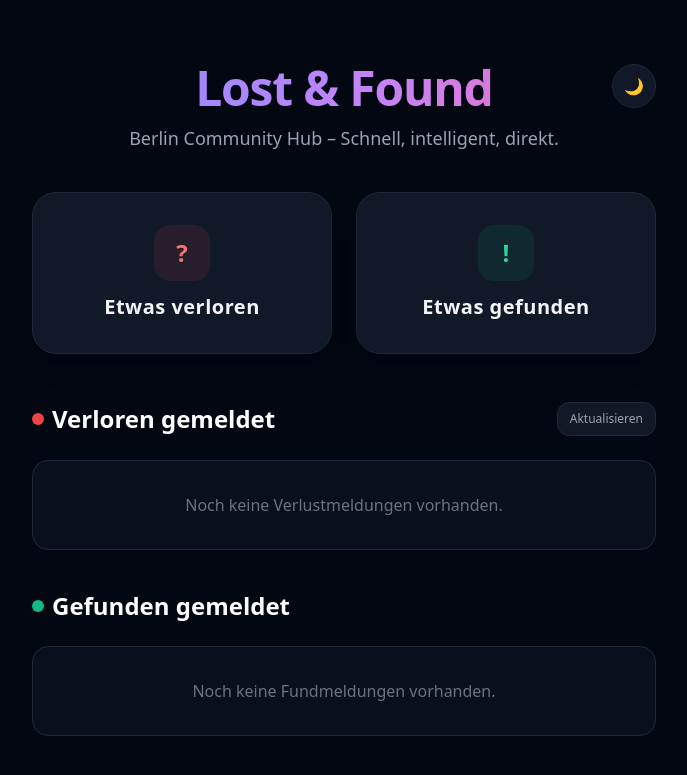
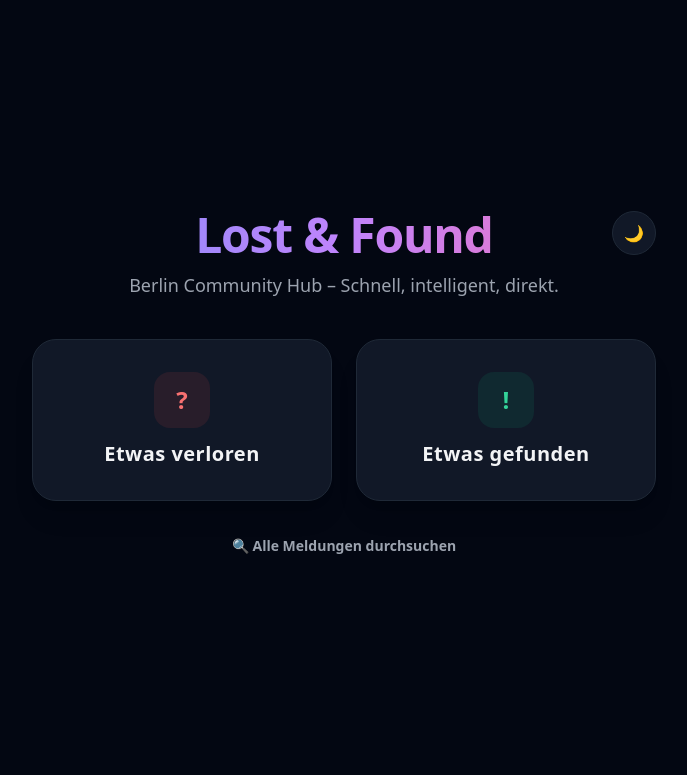
Before and after one commit to caferayguen22-commits/lost-and-found-app, a Flask app: page / in a window 1280 px wide. Shown: the top 775 px of the page, without its empty margins (296-983 px from the left). Run offline with Flask 3, Linux system fonts and the light colour scheme; data that the repository does not hold is empty; some libraries are stand-ins or nearby versions.

Commit message:
feat: move Verloren/Gefunden listings to dedicated /durchsuchen page
Startseite zeigt nur noch Titel, Buttons und Formular; die Listen leben
jetzt auf einer eigenen Seite mit eigenem Einstiegspunkt (main-search.js,
dom-search.js). Der "Gemeldete X durchsuchen"-Button verlinkt jetzt mit
type-/category-Query-Params dorthin und filtert beim Laden automatisch.

```diff
--- a/api/items_routes.py
+++ b/api/items_routes.py
@@ -78,6 +78,11 @@ def find_recommended_station(category, origin=None):
 @items_bp.route('/')
 def home():
     return render_template('index.html')
+
+
+@items_bp.route('/durchsuchen')
+def durchsuchen():
+    return render_template('durchsuchen.html')
 
 
 @items_bp.route('/api/product-catalog', methods=['GET'])
--- a/static/js/dashboard.js
+++ b/static/js/dashboard.js
@@ -1,4 +1,4 @@
-import { dom } from './dom.js';
+import { dom } from './dom-search.js';
 
 let cachedLostItems = [];
 let cachedFoundItems = [];
--- a/static/js/dom.js
+++ b/static/js/dom.js
@@ -4,13 +4,10 @@ export const dom = {
     btnFound: document.getElementById('btn-found'),
     btnBack: document.getElementById('btn-back'),
     btnReset: document.getElementById('btn-reset'),
-    btnRefresh: document.getElementById('btn-refresh'),
 
     formContainer: document.getElementById('form-container'),
     resultContainer: document.getElementById('result-container'),
     browseSuggestionContainer: document.getElementById('browse-suggestion-container'),
-    lostItemsGrid: document.getElementById('lost-items-grid'),
-    foundItemsGrid: document.getElementById('found-items-grid'),
     itemForm: document.getElementById('item-form'),
     submitBtn: document.getElementById('submit-btn'),
 
--- a/static/js/form.js
+++ b/static/js/form.js
@@ -1,7 +1,6 @@
 import { dom } from './dom.js';
 import { state } from './state.js';
 import { setMode, updateCategoryUI } from './chip-ui.js';
-import { loadDashboardItems, filterGridByCategory } from './dashboard.js';
 
 export function initImageInput() {
     if (dom.imageInput) {
@@ -42,7 +41,6 @@ export function resetUI() {
     dom.resultContainer.classList.add('hidden');
     dom.itemForm.reset();
     state.base64Image = "";
-    loadDashboardItems();
     window.scrollTo({ top: 0, behavior: 'smooth' });
 }
 
@@ -121,19 +119,15 @@ export async function handleFormSubmit(event) {
             dom.browseSuggestionContainer.classList.add('hidden');
             if (!data.match_found) {
                 const browseType = payload.type === 'lost' ? 'found' : 'lost';
-                const browseBtn = document.createElement('button');
-                browseBtn.type = 'button';
-                browseBtn.className = 'w-full py-3 bg-indigo-50 dark:bg-indigo-950/30 hover:bg-indigo-100 dark:hover:bg-indigo-950/50 border border-indigo-200 dark:border-indigo-800/40 text-indigo-700 dark:text-indigo-300 font-semibold rounded-xl transition-all';
-                browseBtn.innerText = `🔍 Gemeldete ${payload.category} durchsuchen`;
-                browseBtn.addEventListener('click', () => {
-                    filterGridByCategory(browseType, payload.category);
-                });
-                dom.browseSuggestionContainer.appendChild(browseBtn);
+                const browseLink = document.createElement('a');
+                browseLink.href = `/durchsuchen?type=${encodeURIComponent(browseType)}&category=${encodeURIComponent(payload.category)}`;
+                browseLink.className = 'block text-center w-full py-3 bg-indigo-50 dark:bg-indigo-950/30 hover:bg-indigo-100 dark:hover:bg-indigo-950/50 border border-indigo-200 dark:border-indigo-800/40 text-indigo-700 dark:text-indigo-300 font-semibold rounded-xl transition-all';
+                browseLink.innerText = `🔍 Gemeldete ${payload.category} durchsuchen`;
+                dom.browseSuggestionContainer.appendChild(browseLink);
                 dom.browseSuggestionContainer.classList.remove('hidden');
             }
 
             dom.resultContainer.scrollIntoView({ behavior: 'smooth' });
-            loadDashboardItems();
         } else {
             alert("Fehler: " + (data.message || "Meldung konnte nicht angelegt werden."));
         }
--- a/static/js/main.js
+++ b/static/js/main.js
@@ -2,7 +2,6 @@ import { dom } from './dom.js';
 import { initTheme } from './theme.js';
 import { loadProductCatalog } from './catalog-api.js';
 import { setMode, updateCategoryUI } from './chip-ui.js';
-import { loadDashboardItems } from './dashboard.js';
 import { openForm, resetUI, handleFormSubmit, initImageInput } from './form.js';
 
 async function init() {
@@ -15,7 +14,6 @@ async function init() {
     dom.btnFound.addEventListener('click', () => openForm('found'));
     dom.btnBack.addEventListener('click', resetUI);
     dom.btnReset.addEventListener('click', resetUI);
-    if (dom.btnRefresh) dom.btnRefresh.addEventListener('click', loadDashboardItems);
     dom.itemForm.addEventListener('submit', handleFormSubmit);
 
     dom.modeExpertBtn.addEventListener('click', () => setMode('expert'));
@@ -26,8 +24,6 @@ async function init() {
             updateCategoryUI(e.target.value);
         });
     });
-
-    loadDashboardItems();
 }
 
 document.addEventListener('DOMContentLoaded', init);
--- a/templates/index.html
+++ b/templates/index.html
@@ -38,6 +38,10 @@
                 <span class="text-xl font-bold tracking-wide group-hover:text-emerald-500 dark:group-hover:text-emerald-400 transition-colors">Etwas gefunden</span>
             </button>
         </section>
+
+        <div class="text-center mb-8">
+            <a href="/durchsuchen" class="text-sm font-semibold text-gray-500 hover:text-indigo-600 dark:text-gray-400 dark:hover:text-indigo-400 transition-colors">🔍 Alle Meldungen durchsuchen</a>
+        </div>
 
         <section id="form-container" class="hidden bg-white dark:bg-gray-900 border border-gray-200 dark:border-gray-800 rounded-3xl p-8 shadow-2xl transition-all duration-500">
             <div class="flex justify-between items-center mb-6">
@@ -157,29 +161,6 @@
             <button id="btn-reset" class="mt-6 w-full py-3 bg-gray-200 dark:bg-gray-800 hover:bg-gray-300 dark:hover:bg-gray-700 text-gray-900 dark:text-white font-semibold rounded-xl transition-colors">Neue Suche starten</button>
         </section>
 
-        <section id="dashboard-container" class="mt-12 space-y-10">
-            <div>
-                <div class="flex justify-between items-center mb-6">
-                    <h3 class="text-2xl font-bold text-gray-900 dark:text-white flex items-center gap-2">
-                        <span class="inline-block w-3 h-3 rounded-full bg-red-500"></span>
-                        Verloren gemeldet
-                    </h3>
-                    <button id="btn-refresh" class="text-xs bg-white dark:bg-gray-900 border border-gray-200 dark:border-gray-800 hover:border-indigo-500 text-gray-500 dark:text-gray-400 hover:text-gray-900 dark:hover:text-white px-3 py-2 rounded-xl transition-all">Aktualisieren</button>
-                </div>
-                <div id="lost-items-grid" class="grid grid-cols-1 md:grid-cols-2 gap-4"></div>
-            </div>
-
-            <div>
-                <div class="flex justify-between items-center mb-6">
-                    <h3 class="text-2xl font-bold text-gray-900 dark:text-white flex items-center gap-2">
-                        <span class="inline-block w-3 h-3 rounded-full bg-emerald-500"></span>
-                        Gefunden gemeldet
-                    </h3>
-                </div>
-                <div id="found-items-grid" class="grid grid-cols-1 md:grid-cols-2 gap-4"></div>
-            </div>
-        </section>
-
     </main>
     <script type="module" src="{{ url_for('static', filename='js/main.js') }}"></script>
 </body>
```
Also changed, not shown: static/js/dom-search.js (added, +8 -0 lines), static/js/main-search.js (added, +21 -0 lines), templates/durchsuchen.html (added, +55 -0 lines).
